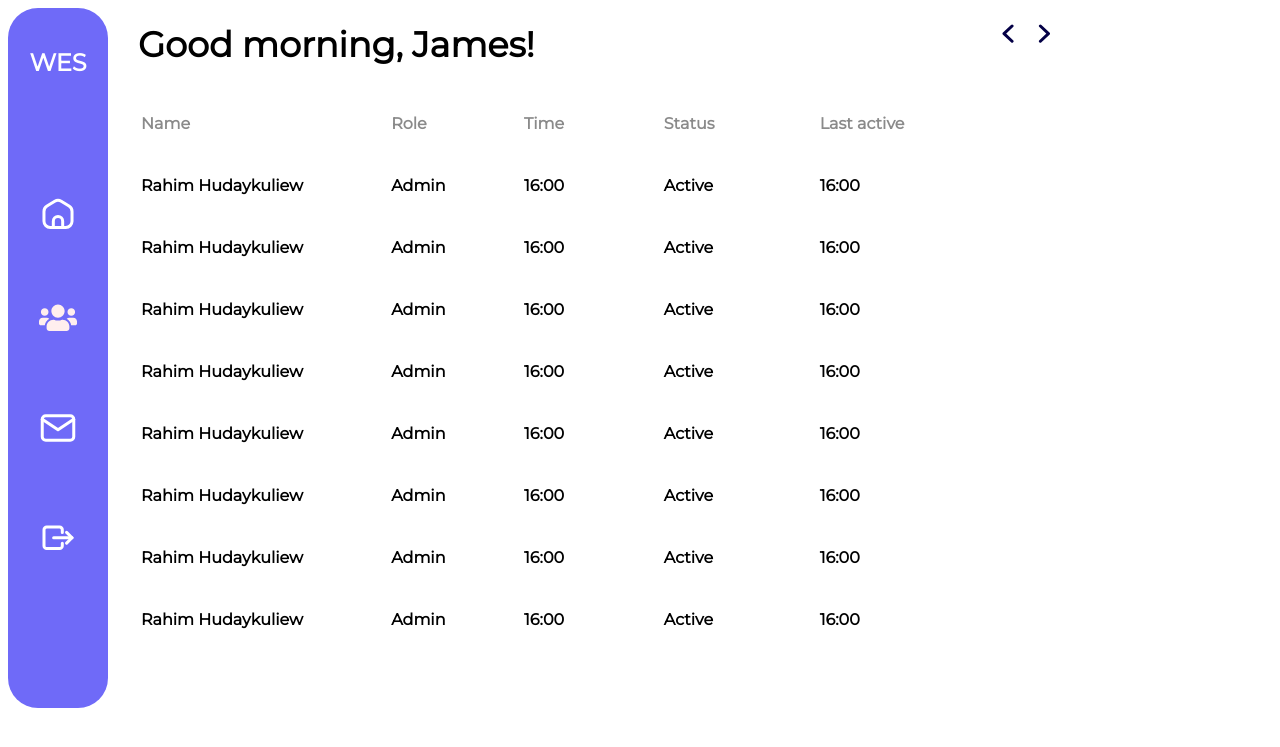
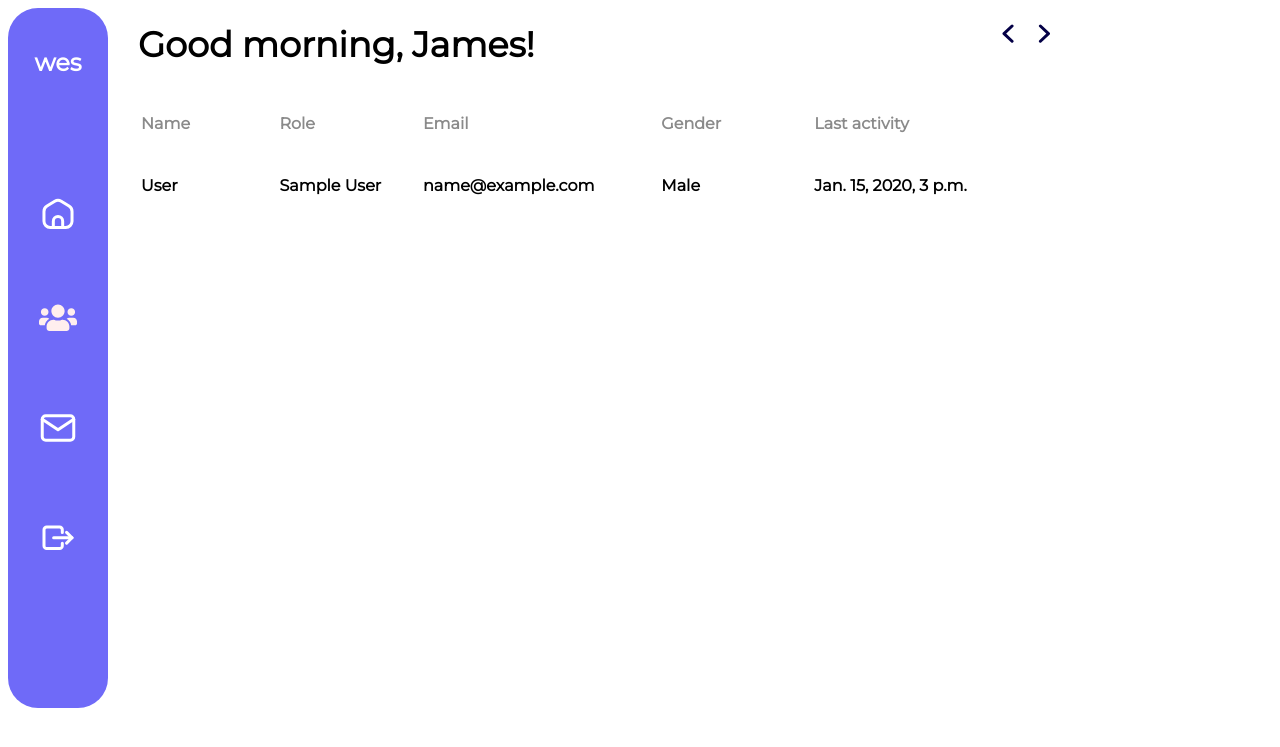
Before and after one commit to rowsen2904/WES_Scan, a Django app: page /members/ in a window 1280 px wide. Shown: the top 747 px of the page. Run offline with Django 4.2, Linux system fonts and the light colour scheme; tables that the repository leaves empty hold one stand-in row (values such as "Sample post").

Commit message:
first version of WES Scan

```diff
--- a/members/api/urls.py
+++ b/members/api/urls.py
@@ -2,10 +2,11 @@ from django.urls import path
 
 from rest_framework.routers import SimpleRouter
 
-from .views import MemberViewSet, SpecializationViewSet
+from .views import MemberViewSet, SpecializationViewSet, DateMemberAPIView, MemberQRCode
 
 urlpatterns = [
-
+    path("date/member/<slug:slug>/", DateMemberAPIView.as_view()),
+    path("qrcode/<str:slug>/", MemberQRCode.as_view())
 ]
 
 router = SimpleRouter()
--- a/members/models.py
+++ b/members/models.py
@@ -1,7 +1,9 @@
+from datetime import datetime
 from uuid import uuid4
 
 from django.db import models
 from django.utils.text import slugify
+from django.utils.translation import gettext as _
 
 
 class Specialization(models.Model):
@@ -20,18 +22,23 @@ class Date(models.Model):
 
 class Member(models.Model):
     class Genders(models.TextChoices):
-        MALE = "m", "Male"
-        FEMALE = "f", "Female"
+        MALE = "m", _("Male")
+        FEMALE = "f", _("Female")
 
     fullname = models.CharField(max_length=255)
     phone_number = models.CharField(max_length=8)
     email = models.EmailField()
     birth_date = models.DateField()
     gender = models.CharField(max_length=10, choices=Genders.choices)
-    specializations = models.ManyToManyField(Specialization, related_name='member')
-    dates = models.ManyToManyField(Date, related_name="activity", blank=True)
+    specializations = models.ManyToManyField(
+        Specialization, related_name='member')
+    activities = models.ManyToManyField(
+        Date, related_name="activity", blank=True)
+    last_activity = models.DateTimeField(blank=True, null=True)
     image = models.ImageField(upload_to="members", blank=True, null=True)
     slug = models.SlugField(max_length=100, null=True, blank=True)
+    created_at = models.DateTimeField(auto_now_add=True)
+    updated_at = models.DateTimeField(auto_now=True)
 
     def __str__(self):
         return f"{self.id}. {self.fullname}"
@@ -40,4 +47,14 @@ class Member(models.Model):
         if self.id is None:
             self.slug = slugify(str(uuid4()))
 
-        super().save(*args, **kwargs)
+        return super().save(*args, **kwargs)
+
+    def is_activity_updated(self):
+        today = Date.objects.get(date=datetime.today())
+        # Checks if there is today's date
+        if not self.activities.contains(today):
+            self.activities.add(today)
+            self.last_activity = datetime.now()
+            self.save()
+            return True
+        return False
--- a/members/views.py
+++ b/members/views.py
@@ -7,6 +7,7 @@ from django.views.generic import (
     RedirectView,
     UpdateView,
 )
+from django.utils.translation import gettext as _
 
 from .models import Member
 
@@ -16,5 +17,11 @@ def redirect_view(request):
 
 
 class MemberListView(ListView):
-    queryset = Member.objects.all()
+    context_object_name = "members"
+    queryset = (Member.objects.all()
+                .prefetch_related("specializations")
+                .order_by("last_activity"))
     template_name = "members/list.html"
+    extra_context = {
+        "title": _("WES Members")
+    }
--- a/static/css/style.css
+++ b/static/css/style.css
@@ -1,6 +1,6 @@
 body {
     font-family: Montserrat;
-    src: url(/font/Montserrat-Regular.ttf);
+    src: url(../font/Montserrat-Regular.ttf);
 }
 
 table {
--- a/templates/members/list.html
+++ b/templates/members/list.html
@@ -1,20 +1,19 @@
 {% load static %}
-
 <!DOCTYPE html>
 <html lang="en">
 <head>
     <meta charset="UTF-8">
     <meta name="viewport" content="width=device-width, initial-scale=1.0">
-    <title>WES</title>
+    <title>{% block page_title %}{{ title }}{% endblock page_title %}</title>
     <link rel="stylesheet" href="{% static "css/style.css" %}">
     <link rel="stylesheet" href="{% static "css/font.css" %}">
 </head>
 <body>
     <div class="container">
         <div class="d-flex">
-            <div class="menu col-3">
+            <div class="menu col-3 vh-100">
                 <div class="wes">
-                    <h2>WES</h2>
+                    <h2>wes</h2>
                 </div>
                 <div class="menu-btns">
                     <button><img src="{% static "icons/Vector.svg" %}" alt=""></button>
@@ -36,74 +35,27 @@
                             Good morning, James!
                         </div>
                         <div class="col-6 text-right">
-                            <button><img src="icons/Vector (3).svg" alt="" class="p-8"></button>
-                            <button><img src="icons/Vector (2).svg" alt=""></button>
+                            <button><img src="{% static "icons/Vector (3).svg" %}" alt="" class="p-8"></button>
+                            <button><img src="{% static "icons/Vector (2).svg" %}" alt=""></button>
                         </div>
                     </div>
                     <table class="col-12">
                         <tr>
                             <th>Name</th>
                             <th>Role</th>
-                            <th>Time</th>
-                            <th>Status</th>
-                            <th>Last active</th>
+                            <th>Email</th>
+                            <th>Gender</th>
+                            <th>Last activity</th>
                         </tr>
+                        {% for member in members %}
                         <tr>
-                            <td>Rahim Hudaykuliew</td>
-                            <td>Admin</td>
-                            <td>16:00</td>
-                            <td>Active</td>
-                            <td>16:00</td>
+                            <td>{{ member.fullname }}</td>
+                            <td>{{ member.specializations.first }}</td>
+                            <td>{{ member.email }}</td>
+                            <td>{{ member.get_gender_display }}</td>
+                            <td>{{ member.last_activity }}</td>
                         </tr>
-                        <tr>
-                            <td>Rahim Hudaykuliew</td>
-                            <td>Admin</td>
-                            <td>16:00</td>
-                            <td>Active</td>
-                            <td>16:00</td>
-                        </tr>
-                        <tr>
-                            <td>Rahim Hudaykuliew</td>
-                            <td>Admin</td>
-                            <td>16:00</td>
-                            <td>Active</td>
-                            <td>16:00</td>
-                        </tr>
-                        <tr>
-                            <td>Rahim Hudaykuliew</td>
-                            <td>Admin</td>
-                            <td>16:00</td>
-                            <td>Active</td>
-                            <td>16:00</td>
-                        </tr>
-                        <tr>
-                            <td>Rahim Hudaykuliew</td>
-                            <td>Admin</td>
-                            <td>16:00</td>
-                            <td>Active</td>
-                            <td>16:00</td>
-                        </tr>
-                        <tr>
-                            <td>Rahim Hudaykuliew</td>
-                            <td>Admin</td>
-                            <td>16:00</td>
-                            <td>Active</td>
-                            <td>16:00</td>
-                        </tr>
-                        <tr>
-                            <td>Rahim Hudaykuliew</td>
-                            <td>Admin</td>
-                            <td>16:00</td>
-                            <td>Active</td>
-                            <td>16:00</td>
-                        </tr>
-                        <tr>
-                            <td>Rahim Hudaykuliew</td>
-                            <td>Admin</td>
-                            <td>16:00</td>
-                            <td>Active</td>
-                            <td>16:00</td>
-                        </tr>
+                        {% endfor %}
                     </table>
                 </div>
             </div>
--- a/wes_scan/settings/base.py
+++ b/wes_scan/settings/base.py
@@ -111,7 +111,7 @@ AUTH_PASSWORD_VALIDATORS = [
 
 LANGUAGE_CODE = 'en-us'
 
-TIME_ZONE = 'UTC'
+TIME_ZONE = 'Asia/Ashgabat'
 
 USE_I18N = True
 
```
Also changed, not shown: helpers/serializers.py (added, +7 -0 lines), helpers/shortcuts.py (added, +12 -0 lines), members/api/serializers.py (+3 -15 lines), members/api/views.py (+45 -1 lines), members/migrations/0005_member_last_activity.py (added), members/migrations/0006_member_created_at_member_updated_at.py (added), members/migrations/0007_rename_dates_member_activities.py (added).
